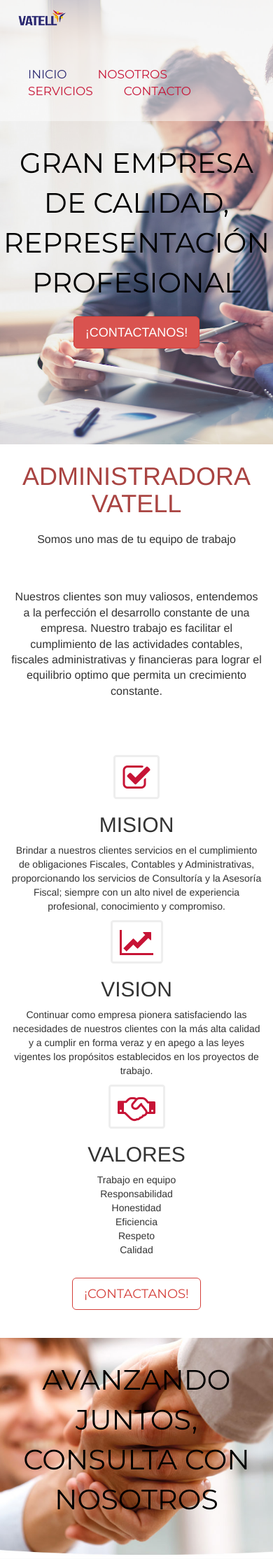
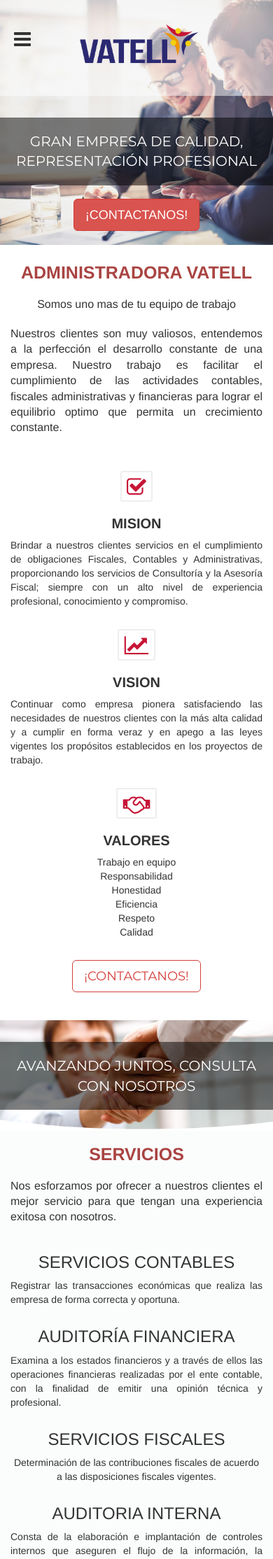
Before and after one commit to esteban1234/vatell, a PHP site: page / in a window 390 px wide. Shown: the top 2228 px of the page at 70% size. Run offline with PHP 8.4, Linux system fonts and the light colour scheme; some libraries are stand-ins or nearby versions.

Commit message:
ADD RESPONSIVO

```diff
--- /dev/null
+++ b/css/responsivo.css
@@ -0,0 +1,396 @@
+@media screen and (max-width: 480px){
+
+  .op-menu{
+    display: block;
+    position: fixed;
+    top: 42px;
+    left: 20px;
+    cursor: pointer;
+    z-index: 2;
+  }
+
+  .logo{
+    width: 50%;
+    margin: auto;
+    float: none !important;
+  }
+
+  nav{
+    width: 100%;
+    margin: auto;
+    float: none !important;
+    display: none;
+  }
+
+  nav ul .selector{
+    display: block;
+    text-align: center;
+    padding: 10px 0px;
+    border-bottom: .1px solid #2B2971;
+  }
+
+  .text-banner{
+    font-size: 20px;
+    background-color: rgba(0, 0, 0, 0.5);
+    color: #fff;
+    padding: 20px 2px;
+  }
+
+  .bannerh{
+    height: 100%;
+  }
+
+  .btn-contacto{
+    margin-bottom: 20px !important;
+  }
+
+  .text-dise-nosotros, .text-dise-ser{
+    font-size: 25px;
+    font-weight: bold;
+  }
+
+  .text-nosotros{
+    text-align: justify;
+    margin-top: 0px !important;
+  }
+
+  .margen-arriba{
+    margin-top: 0px !important;
+  }
+
+  .iconos i{
+    font-size: 30px;
+  }
+
+
+  .iconos span{
+    display: none;
+  }
+
+
+  .tit-key{
+    font-size: 20px;
+    font-weight: bold;
+  }
+
+  .add-margen{
+    margin-top: 30px;
+  }
+
+  .text-alineado{
+    text-align: justify;
+  }
+
+  .banner2{
+    height: 100%;
+  }
+
+  .banner2 p{
+    margin-bottom: 30px;
+  }
+
+  .txt-add-dis{
+    text-align: justify;
+  }
+
+  .seccion2{
+    padding: 0px !important;
+  }
+
+  .seccion3{
+    margin-top: 30px;
+    padding: 0px !important;
+  }
+
+  .seccion3 br{
+    display: none;
+  }
+
+  .br-contacto{
+    border-bottom: .5px solid rgba(0,0,0,0.5);
+    margin-bottom: 20px;
+  }
+
+  .form-horizontal{
+    /*border: 2px solid red;*/
+  }
+
+  .add-h3{
+    font-size: 18px;
+    font-weight: bold;
+  }
+
+  footer{
+    height: 100%;
+  }
+
+  footer p{
+    width: 90%;
+    margin-bottom: 12px;
+    font-size: 18px;
+  }
+}
+
+@media screen and (max-width: 599px) and (min-width: 481px) {
+  .op-menu{
+    display: block;
+    position: fixed;
+    top: 42px;
+    left: 20px;
+    cursor: pointer;
+    z-index: 2;
+  }
+
+  .logo{
+    width: 40%;
+    margin: auto;
+    float: none !important;
+  }
+
+  nav{
+    width: 100%;
+    margin: auto;
+    float: none !important;
+    display: none;
+  }
+
+  nav ul .selector{
+    display: block;
+    text-align: center;
+    padding: 10px 0px;
+    border-bottom: .1px solid #2B2971;
+  }
+
+  .text-banner{
+    font-size: 20px;
+    background-color: rgba(0, 0, 0, 0.5);
+    color: #fff;
+    padding: 20px 2px;
+  }
+
+  .bannerh{
+    height: 100%;
+  }
+
+  .btn-contacto{
+    margin-bottom: 20px !important;
+  }
+
+  .text-dise-nosotros, .text-dise-ser{
+    font-size: 25px;
+    font-weight: bold;
+  }
+
+  .text-nosotros{
+    text-align: justify;
+    margin-top: 0px !important;
+  }
+
+  .margen-arriba{
+    margin-top: 0px !important;
+  }
+
+  .iconos i{
+    font-size: 30px;
+  }
+
+  .iconos span{
+    display: none;
+  }
+
+  .tit-key{
+    font-size: 20px;
+    font-weight: bold;
+  }
+
+  .add-margen{
+    margin-top: 30px;
+  }
+
+  .text-alineado{
+    text-align: justify;
+  }
+
+  .banner2{
+    height: 100%;
+  }
+
+  .banner2 p{
+    margin-bottom: 30px;
+  }
+
+  .txt-add-dis{
+    text-align: justify;
+  }
+
+  .seccion2{
+    padding: 0px !important;
+  }
+
+  .seccion3{
+    margin-top: 30px;
+    padding: 0px !important;
+  }
+
+  .seccion3 br{
+    display: none;
+  }
+
+  .br-contacto{
+    border-bottom: .5px solid rgba(0,0,0,0.5);
+    margin-bottom: 20px;
+  }
+
+  .form-horizontal{
+    /*border: 2px solid red;*/
+  }
+
+  .add-h3{
+    font-size: 18px;
+    font-weight: bold;
+  }
+
+  footer{
+    height: 100%;
+  }
+
+  footer p{
+    width: 90%;
+    margin-bottom: 12px;
+    font-size: 18px;
+  }
+}
+
+@media screen and (max-width: 799px) and (min-width: 600px) {
+  .op-menu{
+    display: block;
+    position: fixed;
+    top: 42px;
+    left: 20px;
+    cursor: pointer;
+    z-index: 2;
+  }
+
+  .logo{
+    width: 40%;
+    margin: auto;
+    float: none !important;
+  }
+
+  nav{
+    width: 100%;
+    margin: auto;
+    float: none !important;
+    display: none;
+  }
+
+  nav ul .selector{
+    display: block;
+    text-align: center;
+    padding: 10px 0px;
+    border-bottom: .1px solid #2B2971;
+  }
+
+  .text-banner{
+    font-size: 20px;
+    background-color: rgba(0, 0, 0, 0.5);
+    color: #fff;
+    padding: 20px 2px;
+  }
+
+  .bannerh{
+    height: 100%;
+  }
+
+  .btn-contacto{
+    margin-bottom: 20px !important;
+  }
+
+  .text-dise-nosotros, .text-dise-ser{
+    font-size: 25px;
+    font-weight: bold;
+  }
+
+  .text-nosotros{
+    text-align: justify;
+    margin-top: 0px !important;
+  }
+
+  .margen-arriba{
+    margin-top: 0px !important;
+  }
+
+  .iconos i{
+    font-size: 30px;
+  }
+
+  .iconos span{
+    /*border: 2px solid red;*/
+    display: none;
+  }
+
+  .tit-key{
+    font-size: 20px;
+    font-weight: bold;
+  }
+
+  .add-margen{
+    margin-top: 30px;
+  }
+
+  .text-alineado{
+    text-align: justify;
+  }
+
+  .banner2{
+    height: 100%;
+  }
+
+  .banner2 p{
+    margin-bottom: 30px;
+  }
+
+  .txt-add-dis{
+    text-align: justify;
+  }
+
+  .seccion2{
+    padding: 0px !important;
+  }
+
+  .seccion3{
+    margin-top: 30px;
+    padding: 0px !important;
+  }
+
+  .seccion3 br{
+    display: none;
+  }
+
+  .br-contacto{
+    margin-bottom: 20px;
+  }
+
+  .add-h3{
+    font-size: 18px;
+    font-weight: bold;
+  }
+
+  footer{
+    height: 100%;
+  }
+
+  footer p{
+    width: 90%;
+    margin-bottom: 12px;
+    font-size: 18px;
+  }
+}
+
+@media screen and (max-width: 1023px) and (min-width: 800px) {}
+
+@media screen and (max-width: 1280px) and (min-width: 1024px) {      /* mac*/
+}
+@media screen and (max-width: 1366px) and (min-width: 1024px) { }
+
+@media screen and (min-width: 1367px) { }
--- a/index.php
+++ b/index.php
@@ -52,11 +52,14 @@
         <a class="selector" data-scroll href="#CONTACTO" aria-pressed="true">CONTACTO</a>
       </ul>
     </nav>
+    <div class="op-menu">
+      <i class="fa fa-bars fa-2x abrir" aria-hidden="true"></i>
+    </div>
   </header>
 
   <p class="text-banner">GRAN EMPRESA DE CALIDAD, <br> REPRESENTACIÓN PROFESIONAL </p>
 
-  <div style="text-align: center; margin-top: 5%;">
+  <div class="btn-contacto" style="text-align: center; margin-top: 5%;">
       <a class="btn btn-danger  btn-lg" data-scroll href="#CONTACTO">¡CONTACTANOS!</a>
   </div>
 </div>
@@ -78,26 +81,26 @@
 
 
         <div class="row margen-arriba">
-          <div class="col-sm-6 col-md-4">
+          <div class="col-sm-6 col-md-4 add-margen">
             <div class="iconos">
               <i class="fa fa-check-square-o fa-3x fa-border " aria-hidden="true"></i>
             </div>
-            <h2 class="text-center">MISION</h2>
+            <h2 class="text-center tit-key">MISION</h2>
             <p class="text-center text-alineado">Brindar a nuestros clientes servicios en el cumplimiento de obligaciones Fiscales, Contables y Administrativas, proporcionando los servicios de Consultoría y la Asesoría Fiscal; siempre con un alto nivel de experiencia profesional, conocimiento y compromiso.</p>
           </div>
-          <div class="col-sm-6 col-md-4">
+          <div class="col-sm-6 col-md-4 add-margen">
             <div class="iconos">
               <i class="fa fa-line-chart fa-3x fa-border " aria-hidden="true"></i>
             </div>
-            <h2 class="text-center">VISION</h2>
+            <h2 class="text-center tit-key">VISION</h2>
             <p class="text-center text-alineado">Continuar como empresa pionera satisfaciendo las necesidades de nuestros clientes con la más alta calidad y a cumplir en forma veraz y en apego a las leyes vigentes los propósitos establecidos en los proyectos de trabajo.</p>
           </div>
           <div class="clearfix visible-sm-block"></div>
-          <div class="col-md-4">
+          <div class="col-md-4 add-margen">
             <div class="iconos">
               <i class="fa fa-handshake-o fa-3x fa-border " aria-hidden="true"></i>
             </div>
-            <h2 class="text-center">VALORES</h2>
+            <h2 class="text-center tit-key">VALORES</h2>
             <p class="text-center">
              Trabajo en equipo <br>
                Responsabilidad <br>
@@ -124,8 +127,8 @@
     <div class="container">
       <div class="row">
         <div class="col-md-12">
-          <h1 class="text-center text-danger">SERVICIOS</h1>
-          <p class="lead text-center textt-nosotros">Nos esforzamos por ofrecer a nuestros clientes el mejor servicio para que tengan una experiencia exitosa con nosotros.</p>
+          <h1 class="text-center text-danger text-dise-ser">SERVICIOS</h1>
+          <p class="lead text-center textt-nosotros txt-add-dis">Nos esforzamos por ofrecer a nuestros clientes el mejor servicio para que tengan una experiencia exitosa con nosotros.</p>
         </div>
       </div>
        <div class="row margen-arriba">
@@ -137,7 +140,7 @@
               </span>
             </div>
             <h3 class="text-center text-subtit">SERVICIOS CONTABLES</h3>
-            <p class="text-center">Registrar las transacciones económicas que realiza las empresa de forma correcta y oportuna.</p>
+            <p class="text-center txt-add-dis">Registrar las transacciones económicas que realiza las empresa de forma correcta y oportuna.</p>
           </div>
           <div class="col-xs-12 col-sm-4 col-md-4">
            <div class="iconos">
@@ -147,7 +150,7 @@
               </span>
             </div>
             <h3 class="text-center text-subtit">AUDITORÍA FINANCIERA </h3>
-            <p class="text-center">Examina a los estados financieros y a través de ellos las operaciones financieras realizadas por el ente contable, con la finalidad de emitir una opinión técnica y profesional.</p>
+            <p class="text-center txt-add-dis">Examina a los estados financieros y a través de ellos las operaciones financieras realizadas por el ente contable, con la finalidad de emitir una opinión técnica y profesional.</p>
           </div>
           <div class="col-xs-12 col-sm-4 col-md-4">
             <div class="iconos">
@@ -170,17 +173,18 @@
               </span>
             </div>
             <h3 class="text-center text-subtit">AUDITORIA INTERNA</h3>
-            <p class="text-center">Consta de la elaboración e implantación de controles internos que aseguren el flujo de la información, la optimización de los recursos y el control para la protección de los activos, y así eliminar errores del personal que se traducen en pérdida de tiempo y dinero. </p>
+            <p class="text-center txt-add-dis">Consta de la elaboración e implantación de controles internos que aseguren el flujo de la información, la optimización de los recursos y el control para la protección de los activos, y así eliminar errores del personal que se traducen en pérdida de tiempo y dinero. </p>
           </div>
           <div class="col-xs-12 col-sm-6 col-md-4">
            <div class="iconos">
               <span class="fa-stack fa-4x">
                 <i class="fa fa-circle fa-stack-2x"></i>
                 <i class="fa fa-id-card fa-stack-1x fa-inverse"></i>
+                <!-- <i class="fa fa-clock-o fa-3x fa-border text-danger" aria-hidden="true"></i> -->
               </span>
             </div>
             <h3 class="text-center text-subtit">COMUNICACION E IMAGEN</h3>
-            <p class="text-center">Garantizamos la prestación de estos servicios de forma profesional, puntual y oportuna, que permiten a la empresa emprender un rediseño o actualización de su imagen, conforme a los estándares más innovadores del mercado.</p>
+            <p class="text-center txt-add-dis">Garantizamos la prestación de estos servicios de forma profesional, puntual y oportuna, que permiten a la empresa emprender un rediseño o actualización de su imagen, conforme a los estándares más innovadores del mercado.</p>
           </div>
 
         </div>
```
Also changed, not shown: other parts of index.php (+17 -16 lines), js/menu.js (added, +24 -0 lines).
